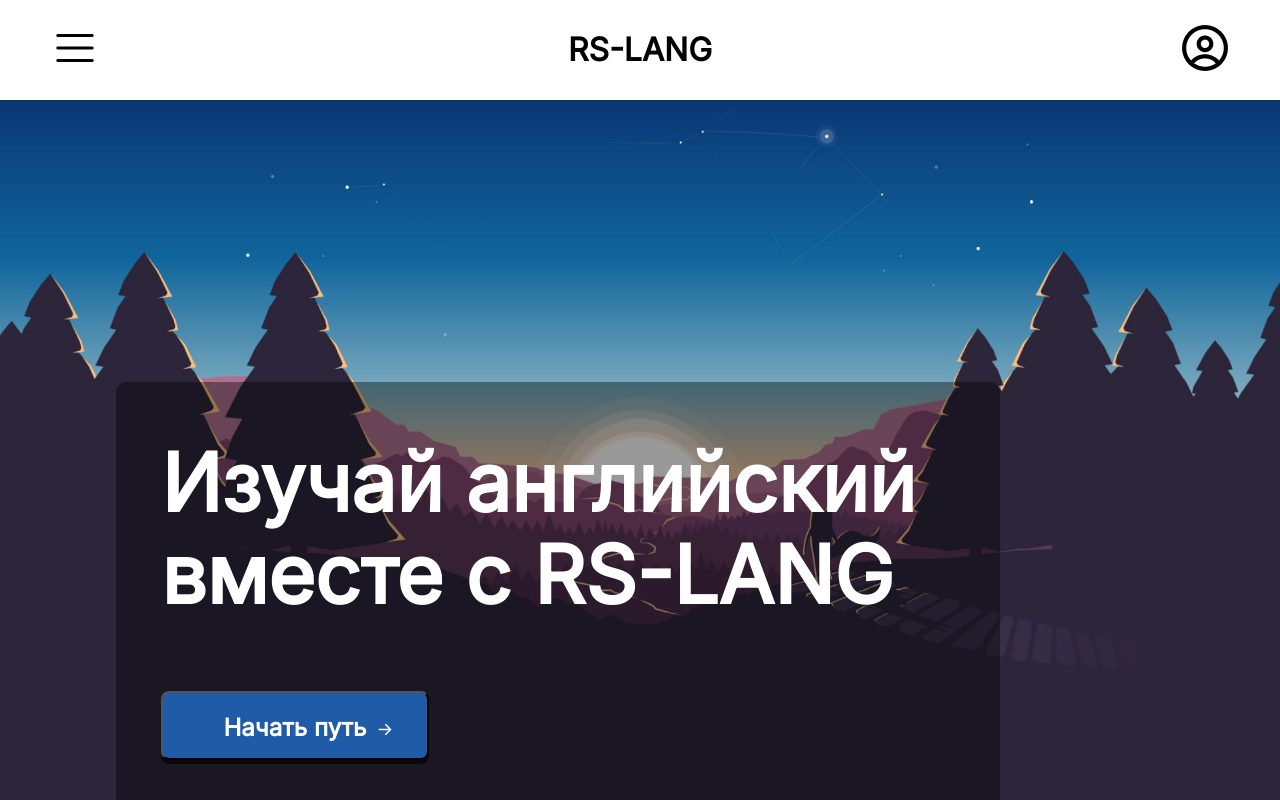
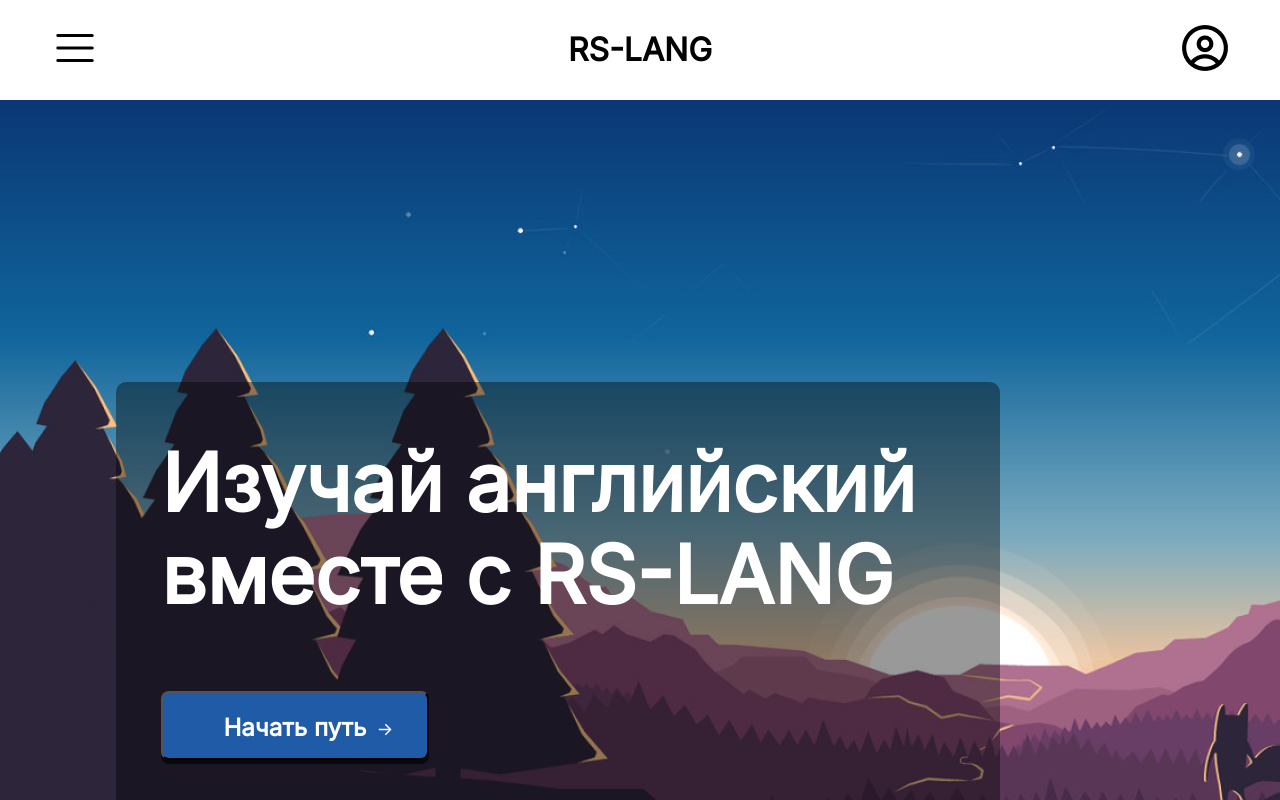
Before and after one commit to Fronikon/rs-lang, a React (Create React App) app: page / in a window 1280 px wide. Shown: the top 800 px of the page. Built offline with nearby package versions, Linux system fonts and the light colour scheme.

Commit message:
feat: update Greetingmodule.css with stylelint

```diff
--- a/src/components/Greeting/Greeting.module.css
+++ b/src/components/Greeting/Greeting.module.css
@@ -1,40 +1,47 @@
 .main {
-  height: 980px;
+  height: 698px;
   padding-top: 282px;
-  background-image: url(../../assets/images/background_main.png);
+
+  background-image: url("../../assets/images/background_main.png");
   background-repeat: no-repeat;
-  background-size: contain;
+  background-size: cover;
 }
 
 .section {
   width: 884px;
   height: 460px;
   margin-left: 116px;
-  background-color: rgba(0, 0, 0, 0.4);
+
+  background-color: rgb(0 0 0 / 40%);
   border-radius: 10px;
 }
 
 .h2 {
   margin: 0;
+  margin-bottom: 70px;
+  padding: 55px 45px 0;
+
   font-size: 80px;
   font-weight: 700;
-  color: #ffffff;
-  padding: 55px 45px 0;
-  margin-bottom: 70px;
+  color: #fff;
 }
 
 .button {
   position: relative;
+
   margin-left: 45px;
 }
 
 .button::after {
+  content: "";
+
   position: absolute;
-  content: '';
+  top: 30px;
+  left: 215px;
+
   width: 15px;
   height: 15px;
-  top: 30px;
-  left: 215px;
-  background-image: url(../../assets/logo/arrow.png);
+
+  background-image: url("../../assets/logo/arrow.png");
   background-repeat: no-repeat;
 }
```
